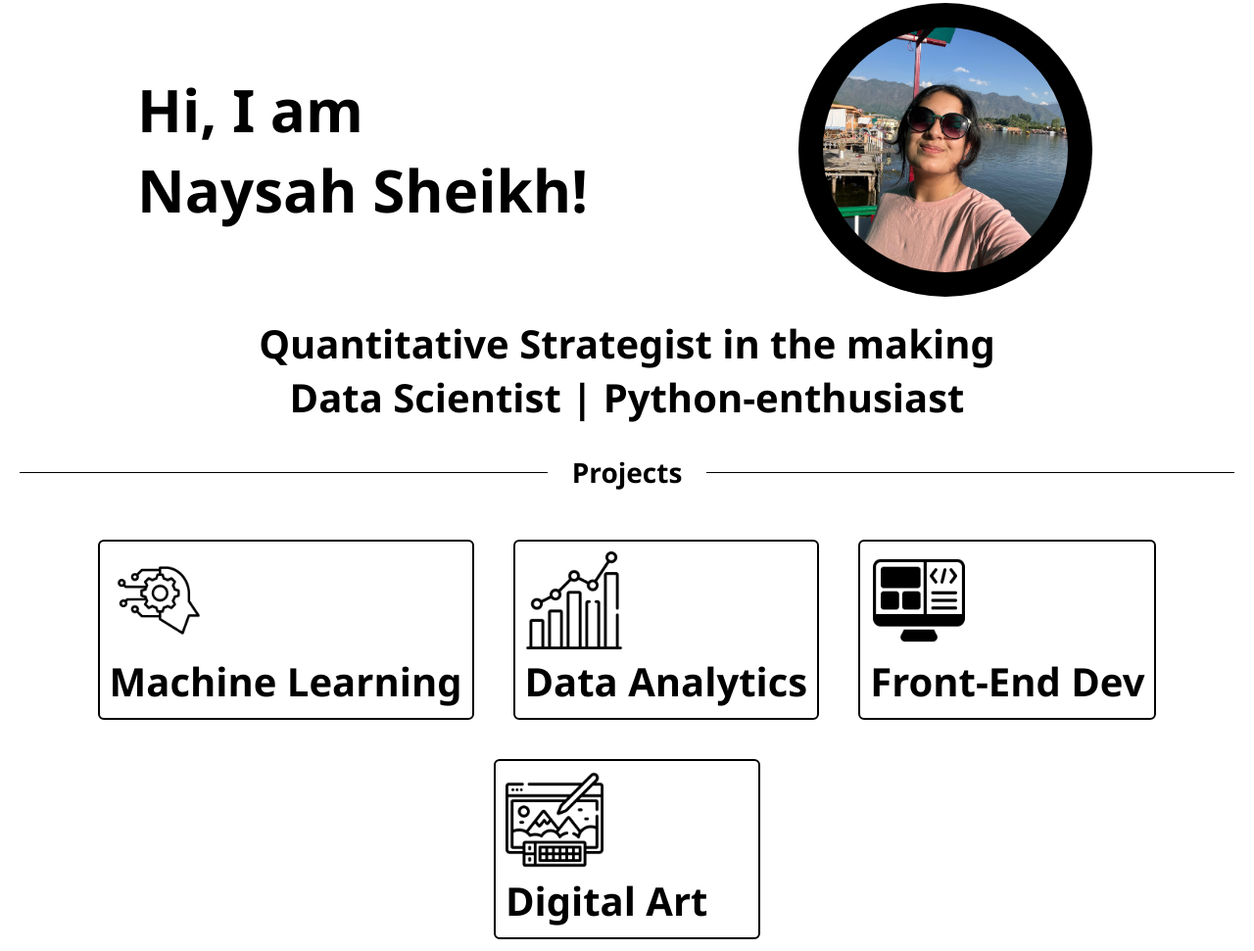
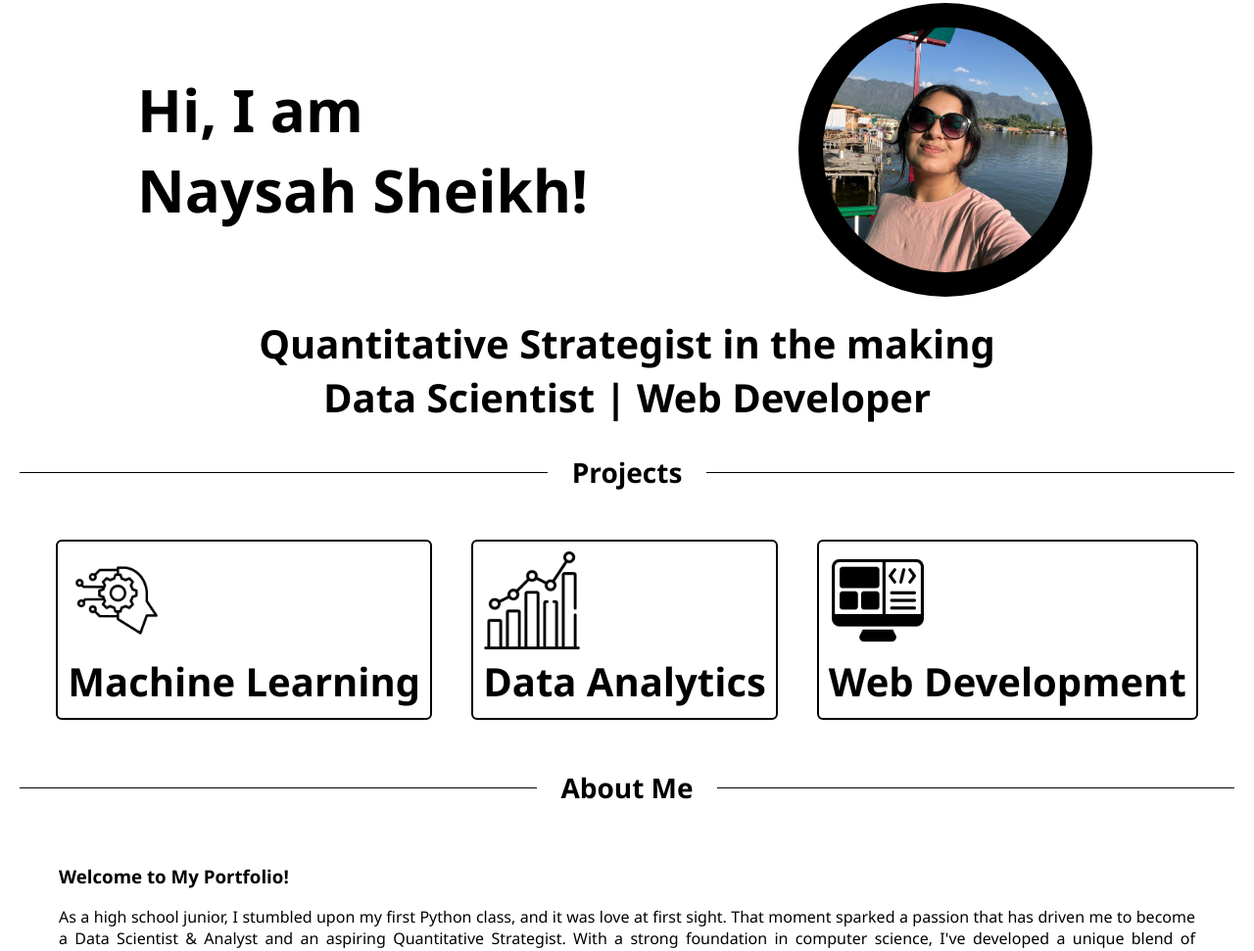
Before and after one commit to the-nayshe-5/the-nayshe-5, a plain HTML site: page index.html in a window 1280 px wide. Shown: the part 129-1100 px from the top of the page at 98% size. Drawn offline with Linux system fonts and the light colour scheme.

Commit message:
Update index.html

```diff
--- a/index.html
+++ b/index.html
@@ -29,7 +29,7 @@
 
         <div class="intro">
           Quantitative Strategist in the making <br>
-          Data Scientist | Python-enthusiast
+          Data Scientist | Web Developer
         </div>
     </div>
 
@@ -61,15 +61,15 @@
         </div>
 
         <div class="card">
-            <a href="#">
+            <a href="webdev.html">
                 <img src="./img/front-end-logo.png" class="logo" />
                 <div class="title">
-                    Front-End Dev
+                    Web Development
                 </div>
             </a>
         </div>
 
-        <div class="card">
+<!--         <div class="card">
             <a href="#">
                 <img src="./img/digital-art-logo.png" class="logo" />
                 <div class="title">
@@ -77,7 +77,7 @@
                 </div>
             </a>
         </div>
-
+ -->
 <!--         <div class="more card">
             <a href="./projects.html">
                 <div class="title">
```
